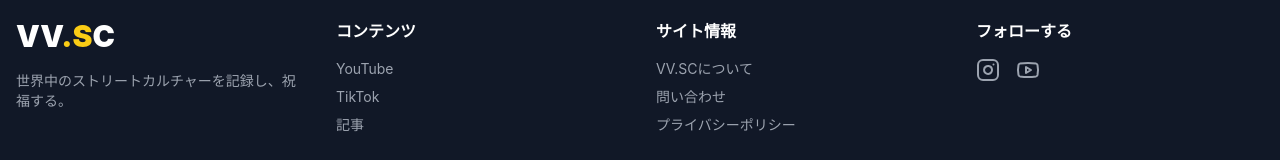
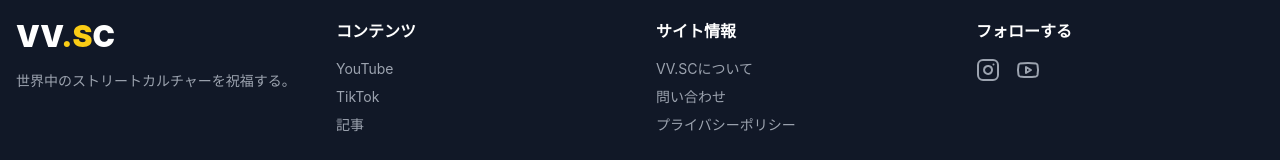
Before and after one commit to Manabuhashimo/VV.SC, a React (Vite) app in the folder frontend/: page / in a window 1280 px wide. Shown: the part 2484-2644 px from the top of the page. Built offline with nearby package versions, Linux system fonts and the light colour scheme.

Commit message:
フッターの調整

```diff
--- a/frontend/src/components/Footer.jsx
+++ b/frontend/src/components/Footer.jsx
@@ -14,7 +14,7 @@ const Footer = () => {
               <span className="logo-white">C</span>
             </div>
             <p className="footer-description">
-              世界中のストリートカルチャーを記録し、祝福する。
+              世界中のストリートカルチャーを祝福する。
             </p>
           </div>
           <div>
```
